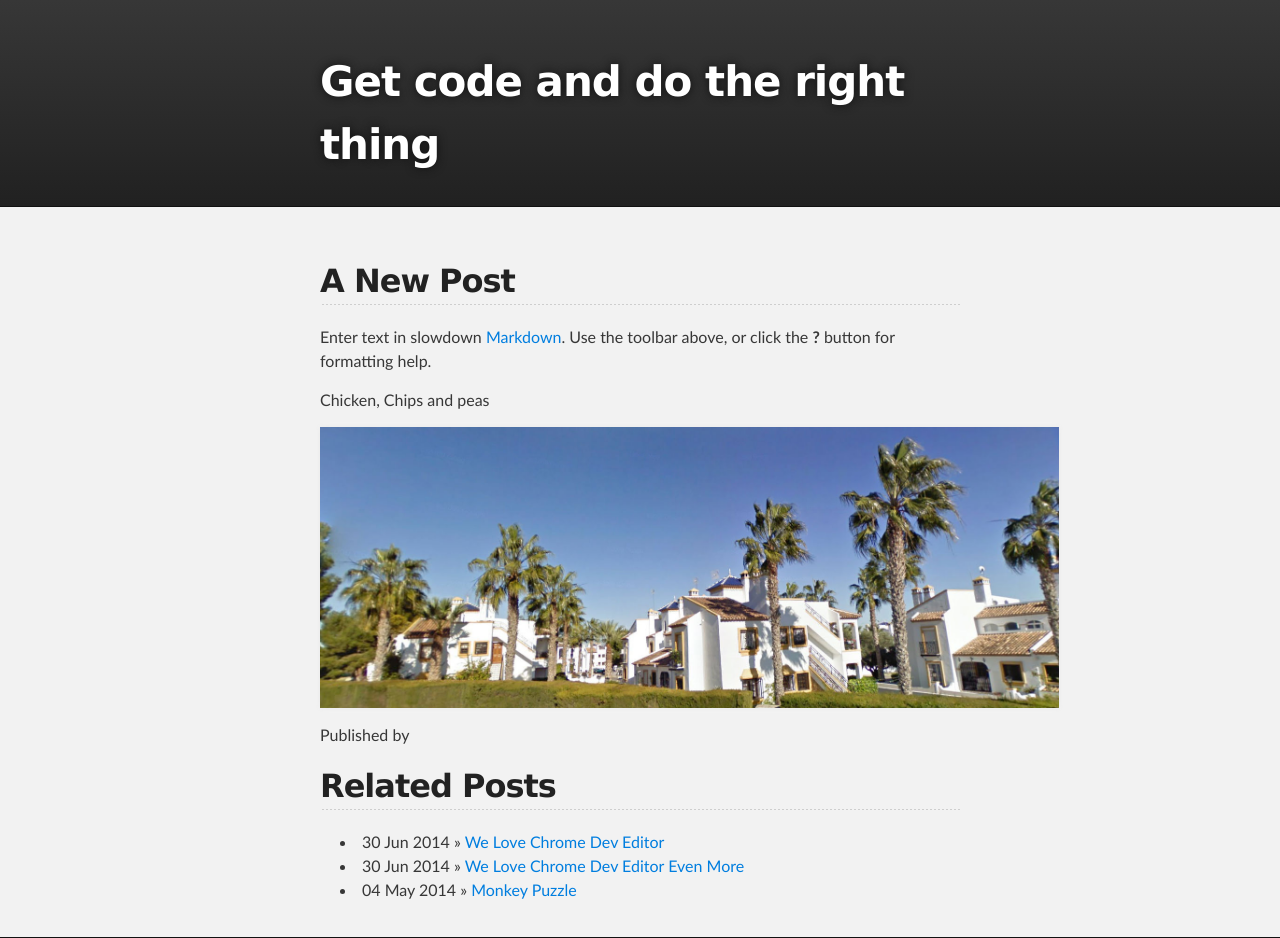
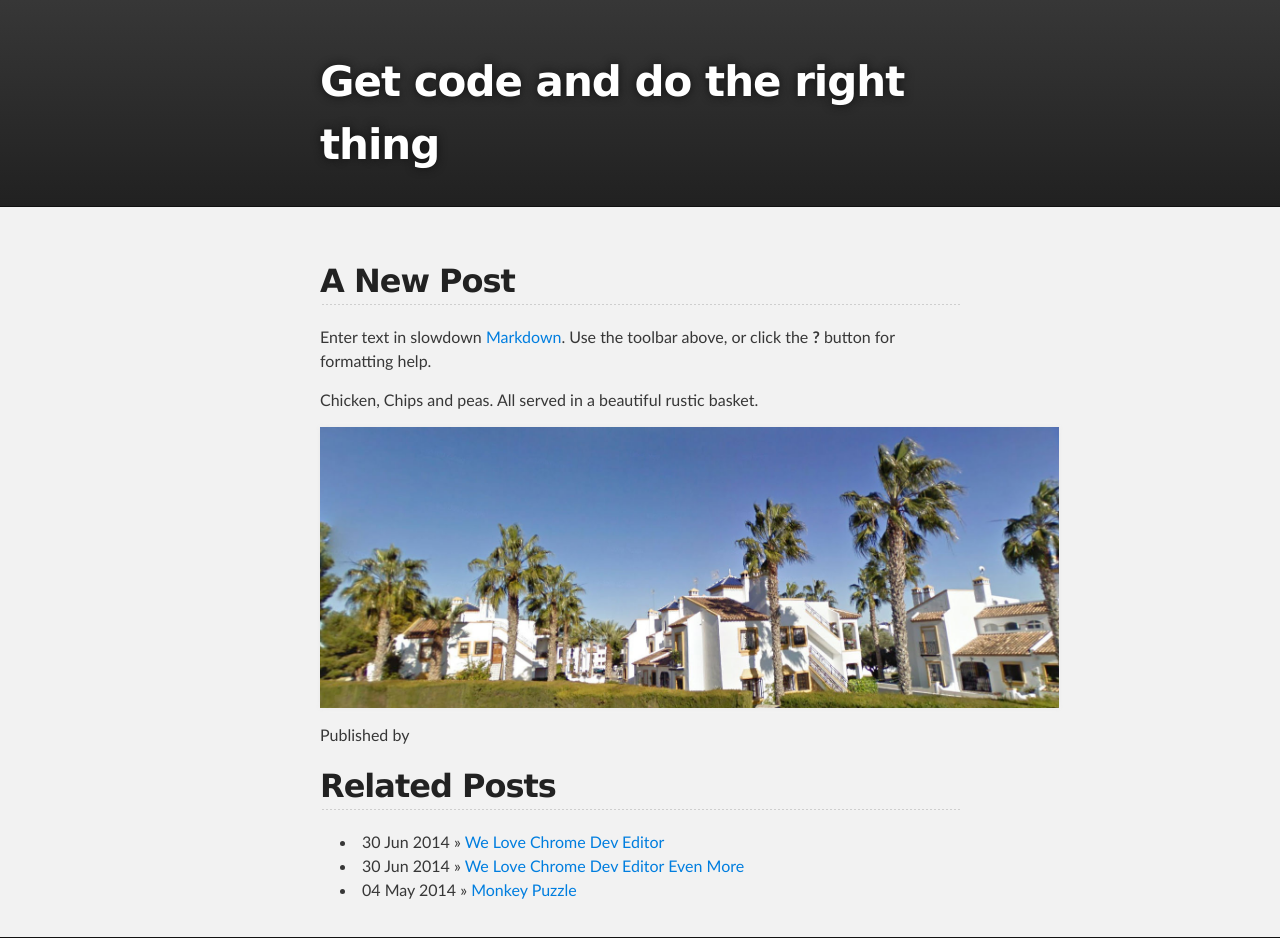
Before and after one commit to dindigit/dindigit.github.io, a Jekyll site: the page built from _posts/2014-01-08-your-filename.md, in a window 1280 px wide. Built offline with Jekyll 4.4.1, drawn with Linux system fonts in a browser that asks for light colours.

Commit message:
Published with https://stackedit.io/

```diff
--- a/_posts/2014-01-08-your-filename.md
+++ b/_posts/2014-01-08-your-filename.md
@@ -6,6 +6,6 @@ title: Harry Krishna
 
 Enter text in slowdown [Markdown](http://daringfireball.net/projects/markdown/). Use the toolbar above, or click the **?** button for formatting help.
 
-Chicken, Chips and peas
+Chicken, Chips and peas. All served in a beautiful rustic basket.
 
 ![My Wonderful Home in Villamartin](/images/VMartin.jpeg)
```
